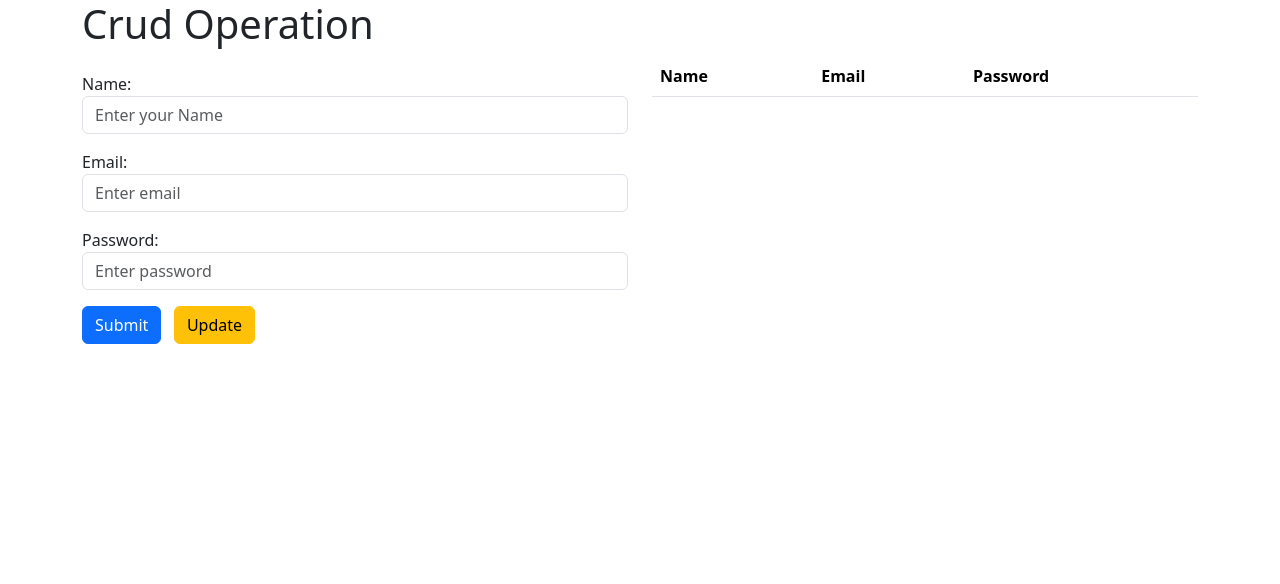
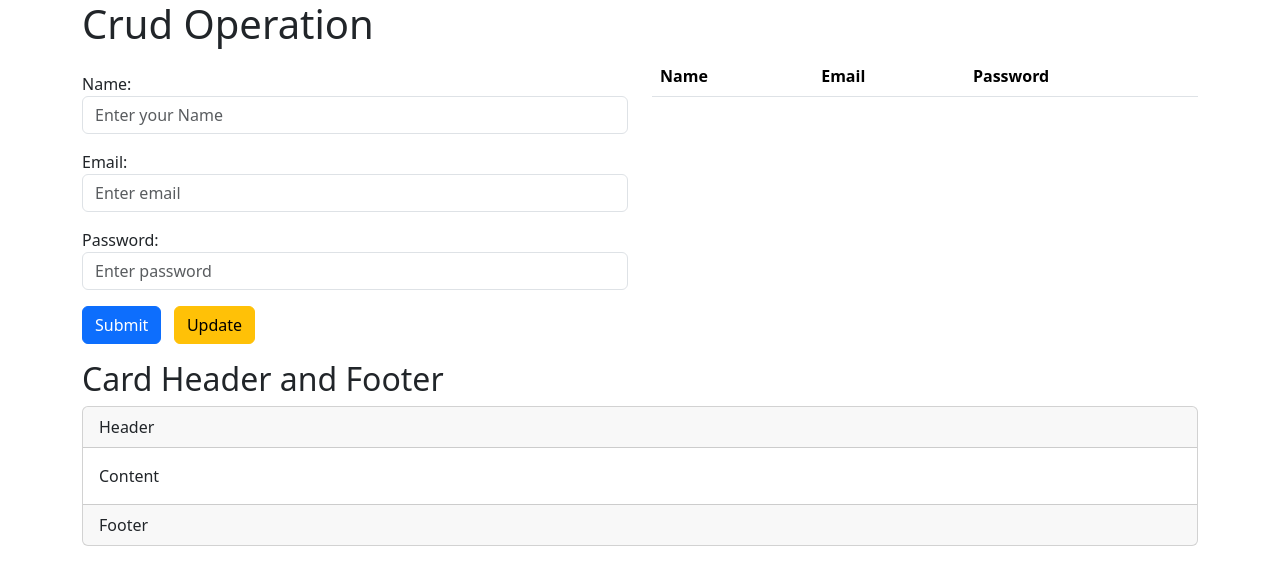
Before and after one commit to AnkitKKshrsagar/demo, an Angular app: page /Achal in a window 1280 px wide. Before the commit this address led to /. Shown: the top 584 px of the page. Built offline with nearby package versions, Linux system fonts and the light colour scheme.

Commit message:
Achal component created

```diff
--- /dev/null
+++ b/src/app/achal/achal.component.html
@@ -0,0 +1,8 @@
+<div class="container mt-3">
+  <h2>Card Header and Footer</h2>
+  <div class="card">
+    <div class="card-header">Header</div>
+    <div class="card-body">Content</div>
+    <div class="card-footer">Footer</div>
+  </div>
+</div>
--- a/src/app/app.component.html
+++ b/src/app/app.component.html
@@ -54,4 +54,5 @@
   </div>
 
 </div>
+
 <router-outlet />
--- a/src/app/app.routes.ts
+++ b/src/app/app.routes.ts
@@ -1,3 +1,9 @@
 import { Routes } from '@angular/router';
+import { AchalComponent } from './achal/achal.component';
 
-export const routes: Routes = [];
+export const routes: Routes = [
+
+    {
+        path:'Achal',component :AchalComponent
+    }
+];
```
Also changed, not shown: src/app/achal/achal.component.ts (added, +12 -0 lines), src/app/achal/achal.component.scss (added), 2 other files (tests, documents, lock files or other folders).
